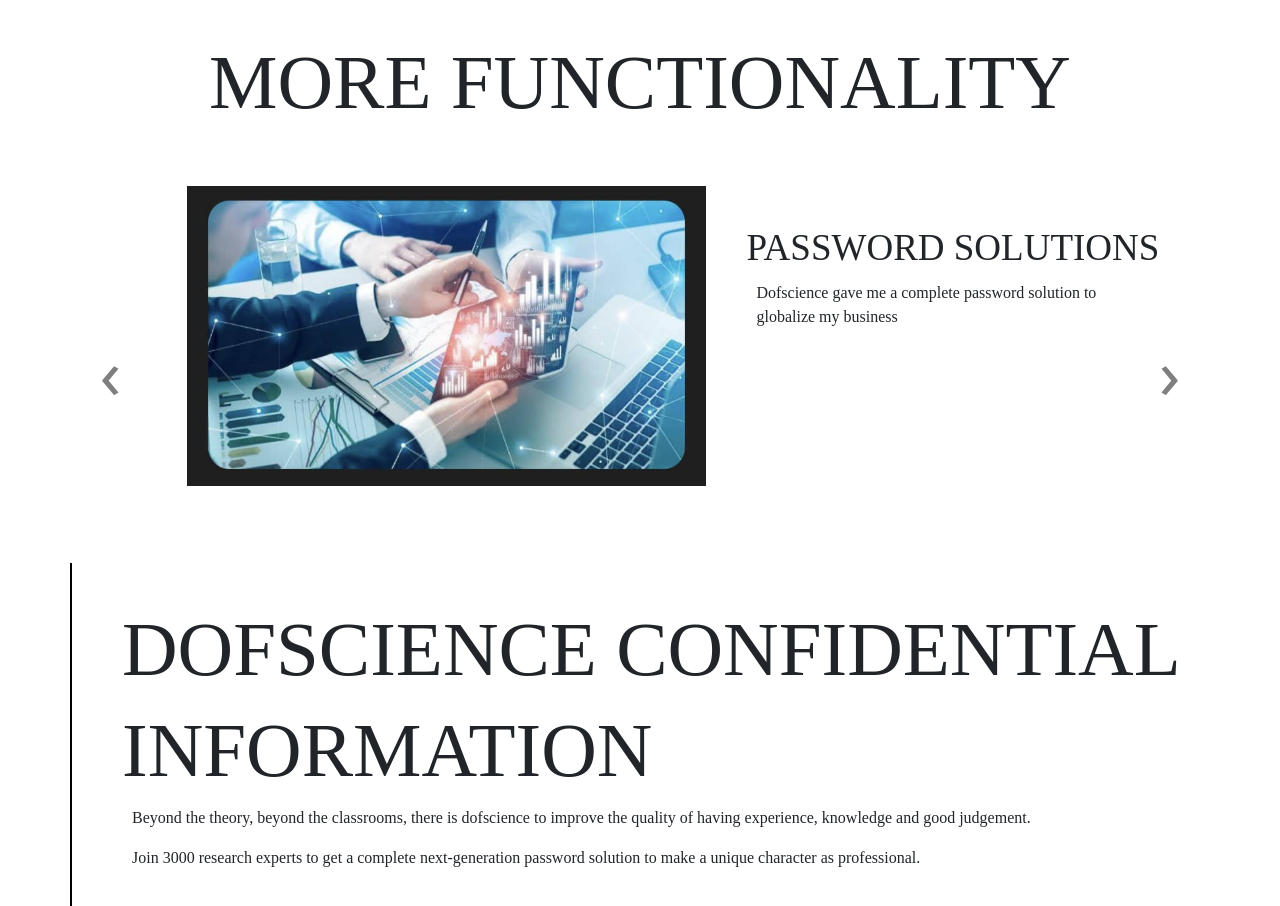
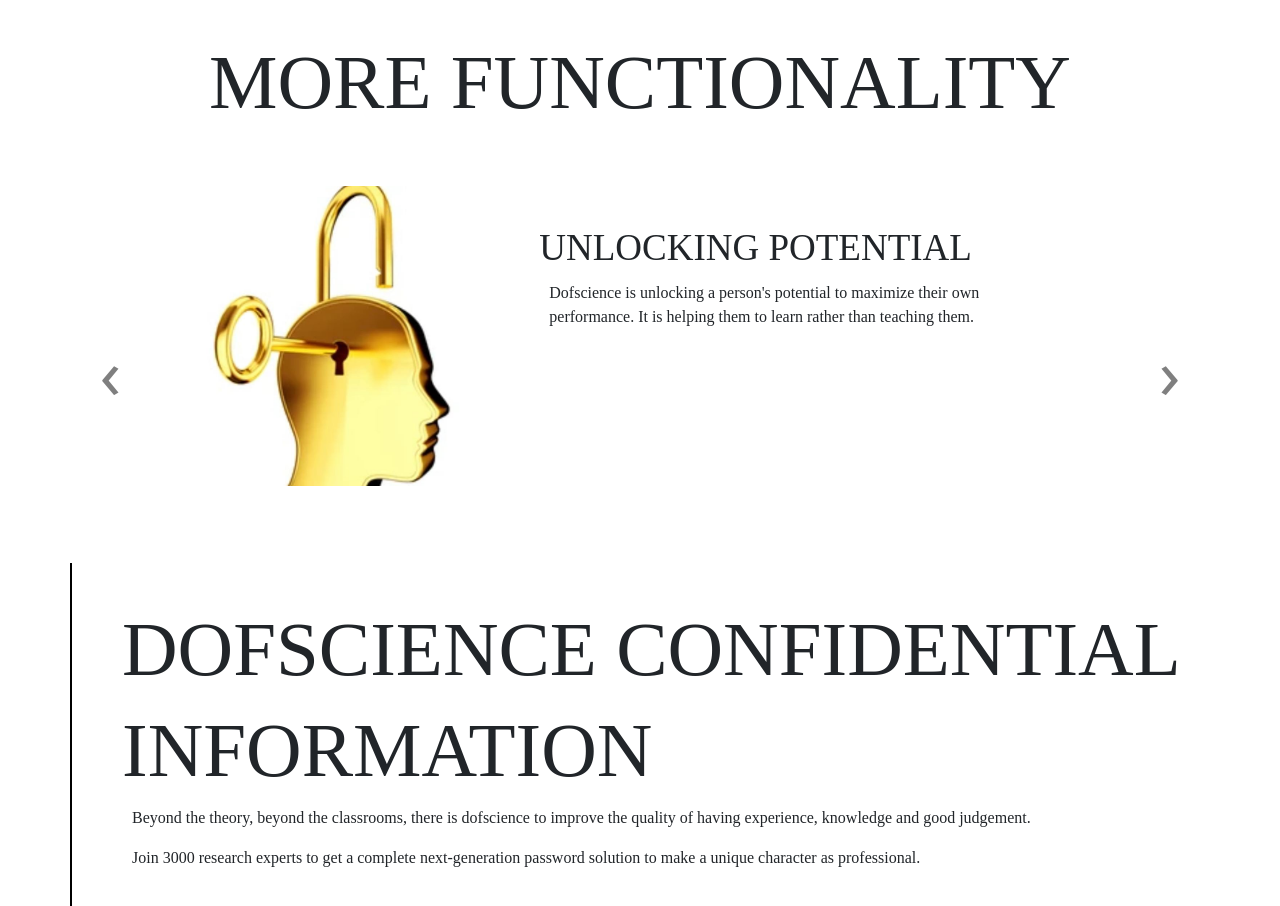
Before and after one commit to Nicole-Mbera/Dofscience, a React (Create React App) app: page / in a window 1280 px wide. Shown: the part 2060-2966 px from the top of the page. Built offline with nearby package versions, Linux system fonts and the light colour scheme.

Commit message:
unlock potential

```diff
--- a/src/views/carousel.js
+++ b/src/views/carousel.js
@@ -4,6 +4,7 @@
 import image2 from "../assets/images/global.jpg";
 import image3 from "../assets/images/career.jpg";
 import image4 from "../assets/images/presence.jpg";
+import image5 from "../assets/images/lock.jpg"
 import './carousel.css';  // Import the custom CSS file
 
 const Swiper = () => {
@@ -20,6 +21,21 @@
           <div className='caption'>
             <h3>DOFSCIENCE BRAIN BANK</h3>
             <p>Dofscience ability innovate,empower and transform abelievers customers through our state of artistic advanced technology.</p>
+            </div>
+
+        </div>
+      </Carousel.Item>
+      <Carousel.Item>
+        <div className="carousel-item-content">
+          <img
+            className="d-block "
+            src={image5}
+            alt="Second slide"
+          />
+
+          <div className='caption'>
+            <h3>UNLOCKING POTENTIAL</h3>
+            <p>Dofscience is unlocking a person's potential to maximize their own performance. It is helping them to learn rather than teaching them.</p>
             </div>
 
         </div>
```
Also changed, not shown: src/assets/images/lock.jpg (added).
